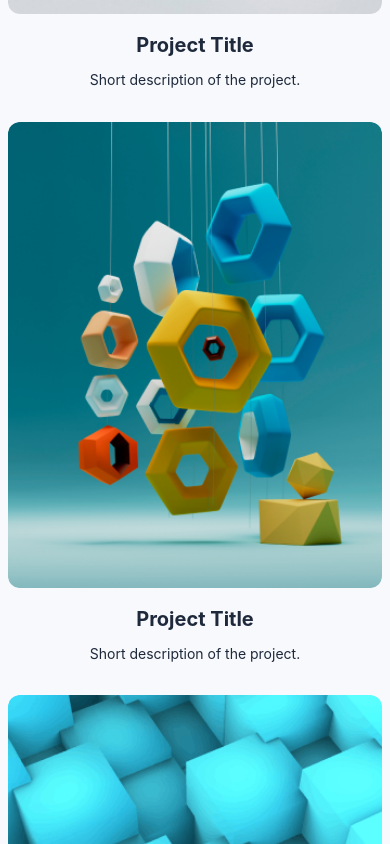
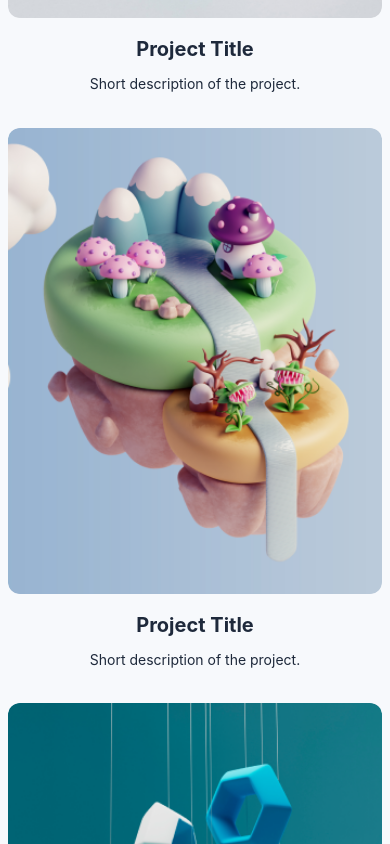
Before and after one commit to Emadshirzad/Venus-temp-converted, a plain HTML site: page portfolio.html in a window 390 px wide. Shown: the part 2140-2984 px from the top of the page. Drawn offline with Linux system fonts and the light colour scheme.

Commit message:
fix responsive portfolio

```diff
--- a/portfolio.html
+++ b/portfolio.html
@@ -313,7 +313,13 @@
                     <h4 class="portfolio-item-title">Project Title</h4>
                     <p class="portfolio-item-info">Short description of the project.</p>
                 </div>
-
+                <div class="portfolio-item">
+                    <div class="portfolio-img-wrap">
+                        <img src="resources/images/portfolio/cozycasa.png" alt="Portfolio Image">
+                    </div>
+                    <h4 class="portfolio-item-title">Project Title</h4>
+                    <p class="portfolio-item-info">Short description of the project.</p>
+                </div>
                 <div class="portfolio-item">
                     <div class="portfolio-img-wrap">
                         <img src="resources/images/portfolio/panda-logo.png" alt="Portfolio Image">
@@ -360,7 +366,13 @@
                     <h4 class="portfolio-item-title">Project Title</h4>
                     <p class="portfolio-item-info">Short description of the project.</p>
                 </div>
-
+                <div class="portfolio-item">
+                    <div class="portfolio-img-wrap">
+                        <img src="resources/images/portfolio/cozycasa.png" alt="Portfolio Image">
+                    </div>
+                    <h4 class="portfolio-item-title">Project Title</h4>
+                    <p class="portfolio-item-info">Short description of the project.</p>
+                </div>
                 <div class="portfolio-item">
                     <div class="portfolio-img-wrap">
                         <img src="resources/images/portfolio/panda-logo.png" alt="Portfolio Image">
--- a/resources/css/about.css
+++ b/resources/css/about.css
@@ -70,7 +70,12 @@ body.dark-mode {
 .portfolio-container {
   display: grid;
   grid-template-columns: repeat(auto-fit, minmax(250px, 1fr));
-  gap: 30px;
+  gap: 1rem;
+}
+@media screen and (min-width: 250px) {
+  .portfolio-container {
+    gap: 2rem;
+  }
 }
 
 .portfolio-item {
--- a/resources/js/main.js
+++ b/resources/js/main.js
@@ -166,32 +166,32 @@ var swiper = new Swiper(".myPortfolioSwiper", {
         // Mobile phones (320px and up)
         320: {
             slidesPerView: 1,
-            spaceBetween: 0
+            spaceBetween: 10
         },
         // Small mobile (400px and up)
         400: {
             slidesPerView: 1,
-            spaceBetween: 20
+            spaceBetween: 10
         },
         // Large mobile (480px and up)
         480: {
             slidesPerView: 1.5,
-            spaceBetween: 20
+            spaceBetween: 10
         },
         // Small tablets (600px and up)
         600: {
             slidesPerView: 2,
-            spaceBetween: 20
+            spaceBetween: 10
         },
         // Tablets (768px and up)
         768: {
             slidesPerView: 2.5,
-            spaceBetween: 25
+            spaceBetween: 0
         },
         // Large tablets (992px and up)
         992: {
             slidesPerView: 3,
-            spaceBetween: 30
+            spaceBetween: 10
         },
         // Desktop (1024px and up)
         1024: {
@@ -206,12 +206,12 @@ var swiper = new Swiper(".myPortfolioSwiper", {
         // Extra large desktop (1320px and up)
         1320: {
             slidesPerView: 4.5,
-            spaceBetween: 40
+            spaceBetween: 20
         },
         // Ultra wide (1440px and up)
         1440: {
             slidesPerView: 5,
-            spaceBetween: -10
+            spaceBetween: 30
         }
     }
 });
```
